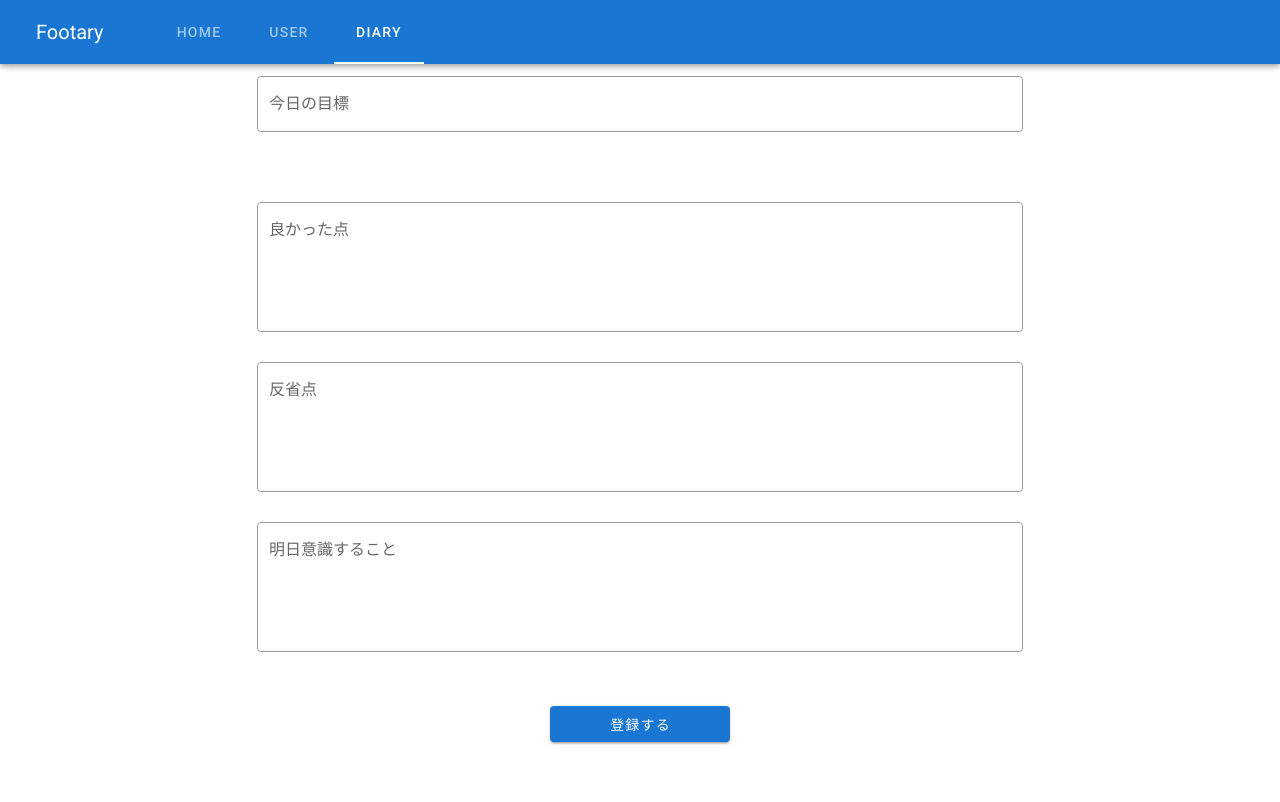
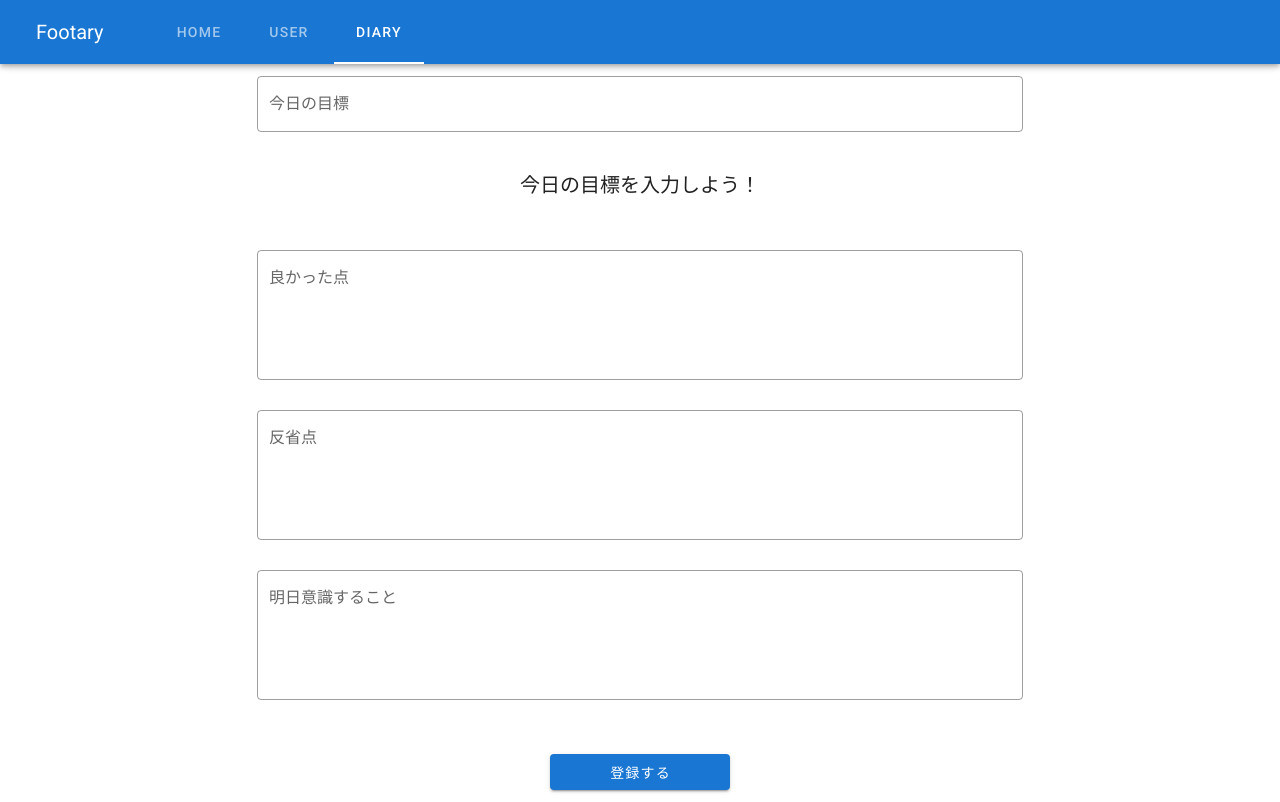
Before and after one commit to Tstegen1/footary, a Vue app: page /diary in a window 1280 px wide. Built offline with nearby package versions, Linux system fonts and the light colour scheme.

Commit message:
target修正2

```diff
--- a/src/pages/Target.vue
+++ b/src/pages/Target.vue
@@ -7,12 +7,21 @@
           v-model="targetText"
             label="今日の目標"
             outlined
+            autocomplete="off"
           >
           </v-text-field>
         </v-col>
       </v-row>
-      <v-list>
-        <v-list-item v-for="target in targets" :key="target.id">{{ target }}</v-list-item>
+      <v-list v-if="targets.length">
+        <v-list-item v-for="(target, index) in targets" :key="target.id" height="48">
+          {{ target.value }}
+          <v-icon @click="deleteTarget(index)">mdi-close-circle</v-icon>
+        </v-list-item>
+      </v-list>
+      <v-list v-else>
+        <v-list-item>
+          今日の目標を入力しよう！
+        </v-list-item>
       </v-list>
     </v-form>
   </v-container>
@@ -28,9 +37,30 @@ export default {
   },
   methods: {
     addTarget() {
-      this.targets.push(this.targetText);
+      let item = {
+        value: this.targetText,
+        isDone: false,
+      }
+      if(this.targetText) {
+        this.targets.push(item);
+      } else {
+        alert('入力されていません');
+      }
       this.targetText = '';
+    },
+    deleteTarget(index) {
+      if(confirm('削除しますか？')) {
+        this.targets.splice(index, 1);
+      }
     }
   },
 }
 </script>
+
+<style scoped>
+.v-list-item {
+  display: block;
+  text-align: center;
+  font-size: 20px;
+}
+</style>
```
